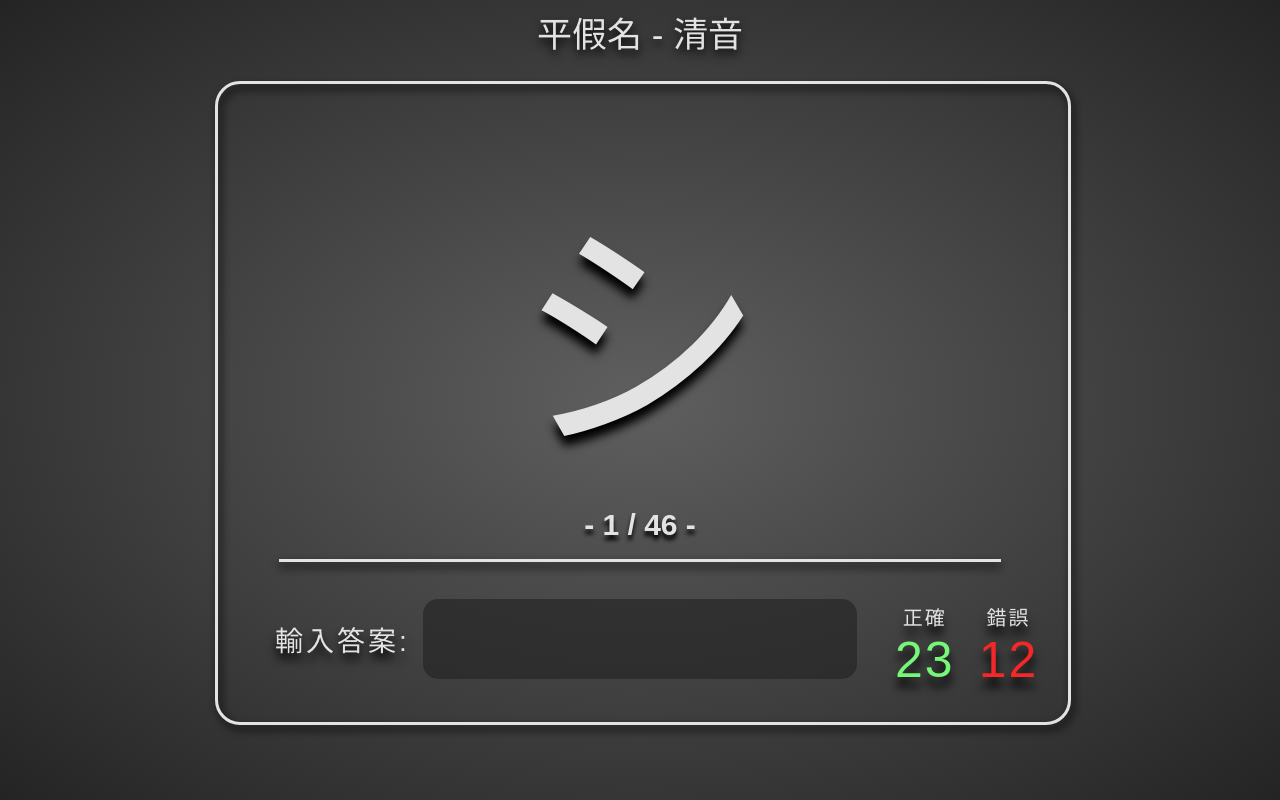
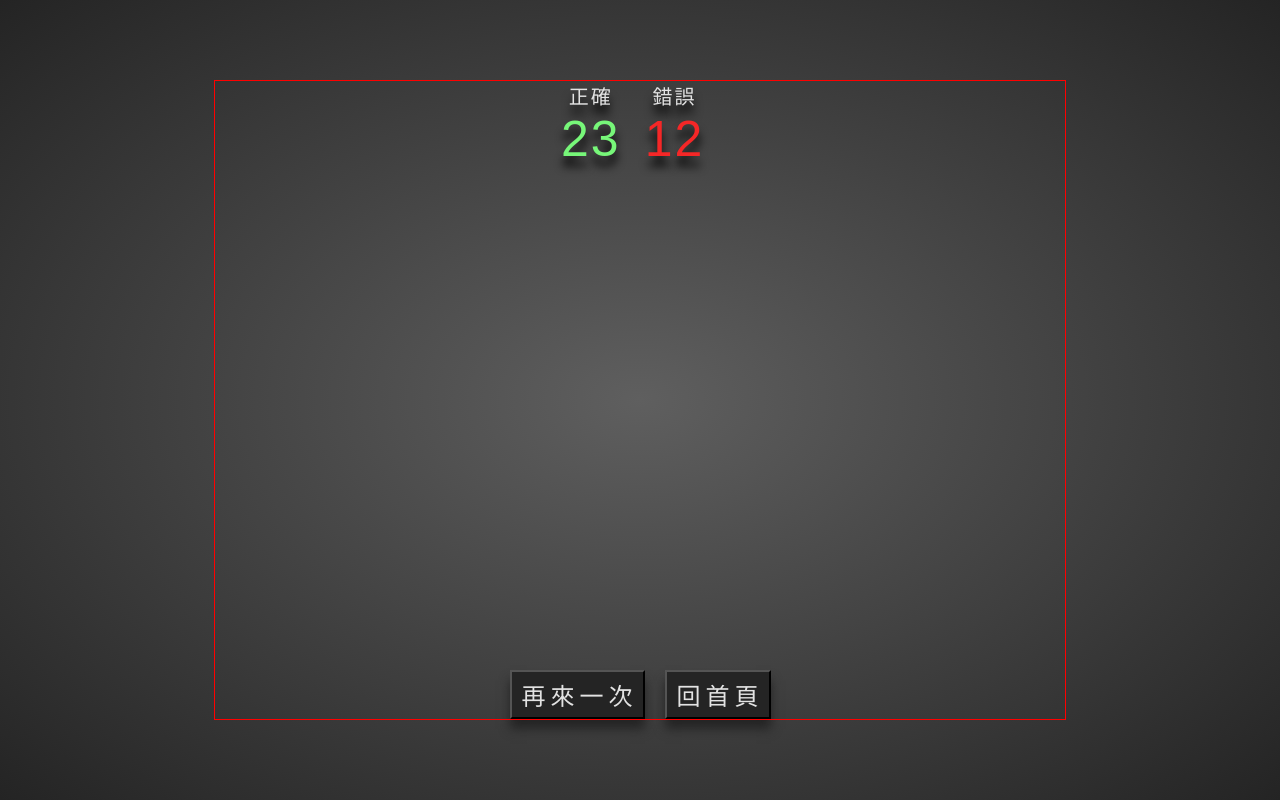
Before and after one commit to Lucien-MHL/LearnJP3, a React (Vite) app: page / in a window 1280 px wide. Built offline with nearby package versions, Linux system fonts and the light colour scheme; a web font is replaced by a local one.

Commit message:
feat: EndPage basic UI

```diff
--- a/src/App.tsx
+++ b/src/App.tsx
@@ -10,7 +10,7 @@ function App() {
     end: 'end',
   }
 
-  switch (page.game) {
+  switch (page.end) {
     case page.home:
       return <HomePage />
     case page.game:
--- a/src/assets/i18n/zh_tw.json
+++ b/src/assets/i18n/zh_tw.json
@@ -6,5 +6,7 @@
   "dakuon": "濁音",
   "insert-answer": "輸入答案:",
   "correct": "正確",
-  "fail": "錯誤"
+  "fail": "錯誤",
+  "retry": "再來一次",
+  "back-to-home": "回首頁"
 }
--- a/src/components/EndPage/index.tsx
+++ b/src/components/EndPage/index.tsx
@@ -1,5 +1,22 @@
+import { useTranslation } from 'react-i18next'
+import CorrectAndFail from '../../elements/CorrectAndFail'
+import Button from '../../elements/Button'
 import { S } from './styles'
 
 export default function EndPage() {
-  return <S.Container></S.Container>
+  const { t } = useTranslation()
+
+  return (
+    <S.EndSection>
+      <CorrectAndFail
+        placement={{
+          left: 'calc(50% - 79px)',
+        }}
+      />
+      <S.ButtonGroup>
+        <Button>{t('retry')}</Button>
+        <Button>{t('back-to-home')}</Button>
+      </S.ButtonGroup>
+    </S.EndSection>
+  )
 }
--- a/src/components/EndPage/styles.ts
+++ b/src/components/EndPage/styles.ts
@@ -1,5 +1,18 @@
 import styled from 'styled-components'
+import { PageSection } from '../../elements/PageSection'
 
 export const S = {
-  Container: styled.div``,
+  EndSection: styled(PageSection)`
+    outline: 1px solid red;
+    display: flex;
+    flex-direction: column;
+    align-items: center;
+  `,
+  ButtonGroup: styled.div`
+    margin-top: auto;
+
+    & > button:first-child {
+      margin-right: 20px;
+    }
+  `,
 }
```
